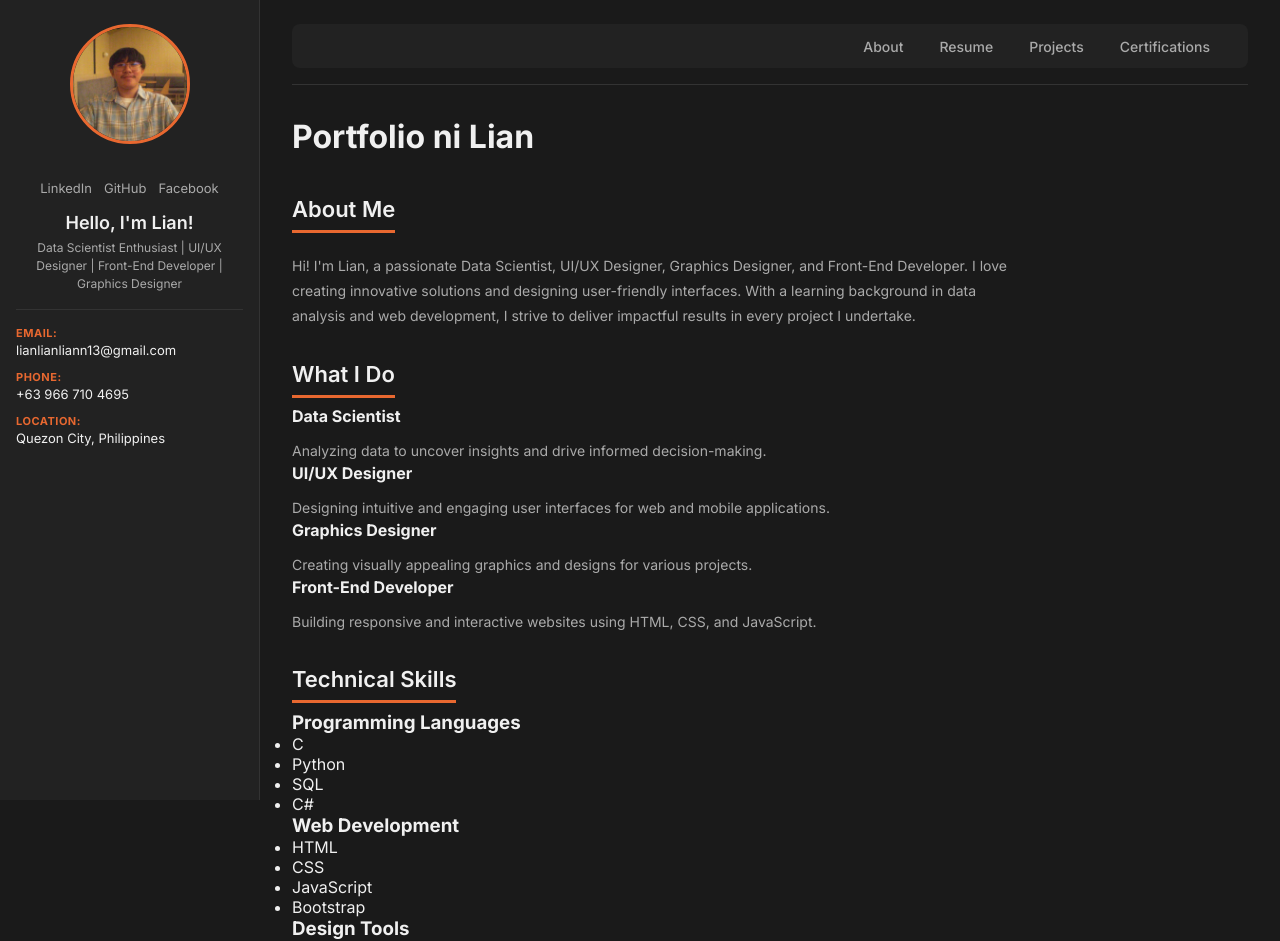
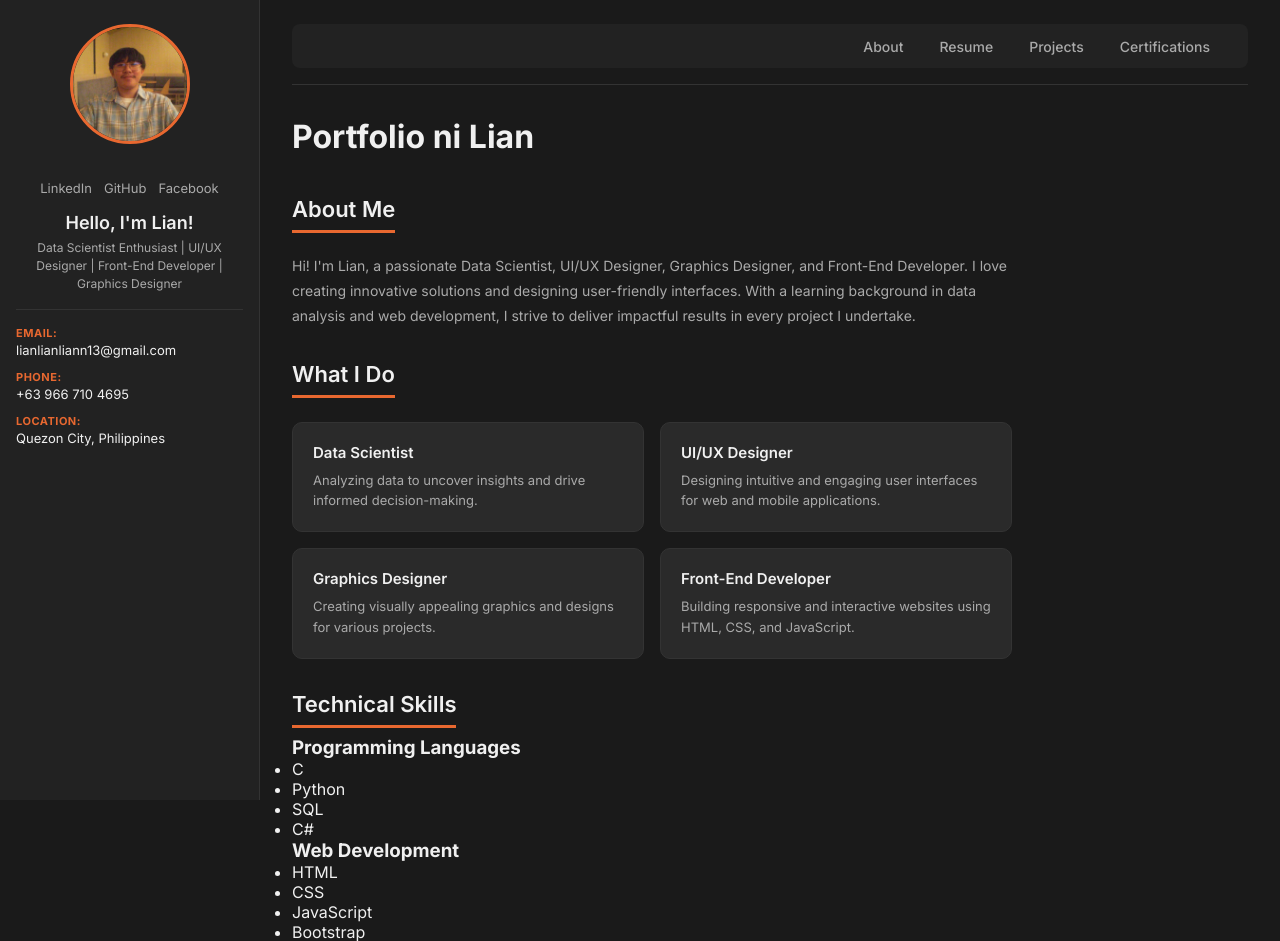
Before and after one commit to lianlianliann/portfolio-ni-lian, a PHP site: page / in a window 1280 px wide. Shown: the top 941 px of the page. Run offline with PHP 8.4, Linux system fonts and the light colour scheme.

Commit message:
feat: add what i do cards css styles

```diff
--- a/style.css
+++ b/style.css
@@ -205,3 +205,39 @@ body {
     max-width: 720px;
     margin-top: 12px;
 }
+
+/* WHAT I DO */
+.cards-grid {
+    display: grid;
+    grid-template-columns: repeat(2, 1fr);
+    gap: 16px;
+    margin-top: 16px;
+    max-width: 720px;
+}
+
+.card {
+    background-color: var(--bg-card);
+    border: 1px solid var(--border);
+    border-radius: 10px;
+    padding: 20px;
+    transition: transform 0.2s ease, border-color 0.2s ease;
+}
+
+.card:hover {
+    transform: translateY(-4px);
+    border-color: var(--accent);
+}
+
+.card h4 {
+    font-size: 15px;
+    font-weight: 600;
+    color: var(--text-primary);
+    margin-bottom: 8px;
+}
+
+.card p {
+    font-size: 13px;
+    color: var(--text-secondary);
+    line-height: 1.6;
+    margin: 0;
+}
```
